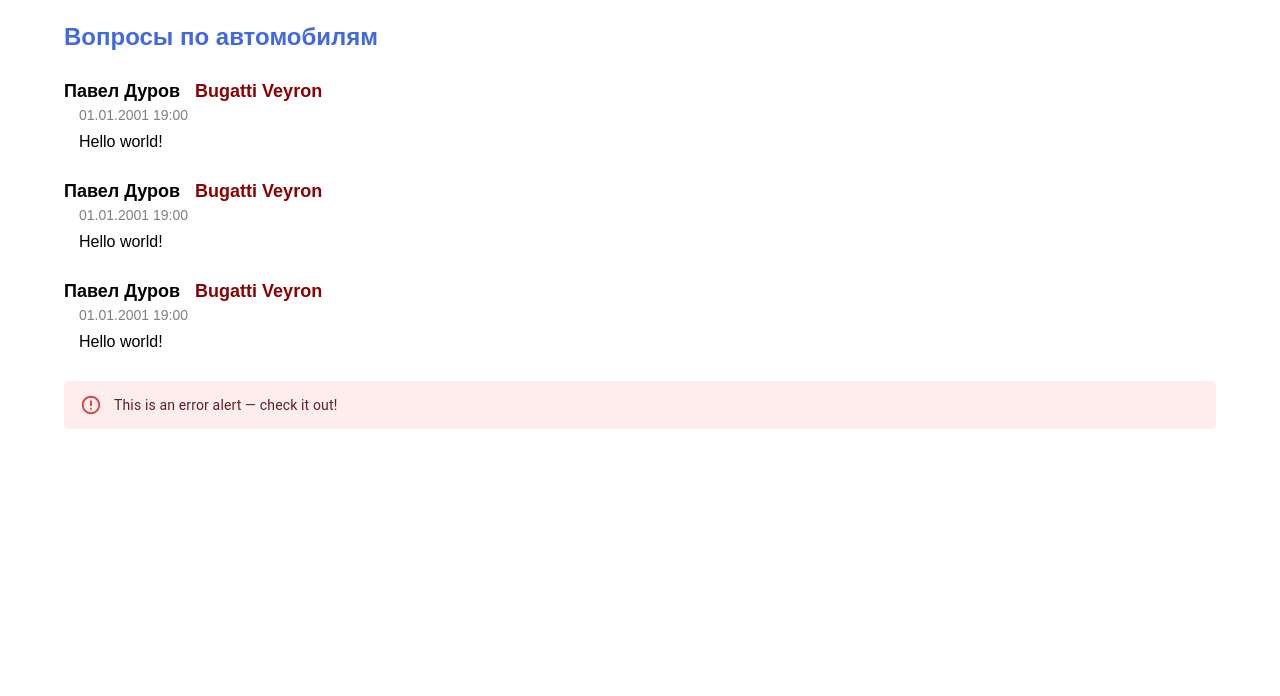
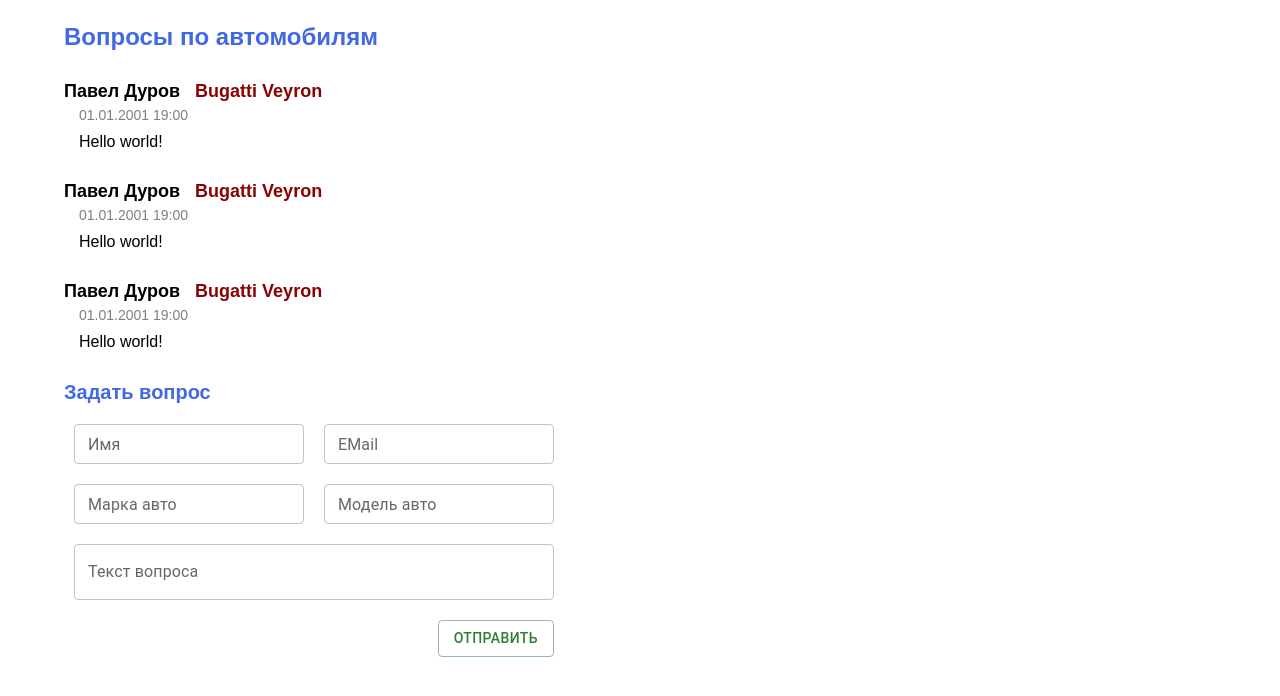
Before and after one commit to NoTimeForHero/rolf-test-task, a React (Create React App) app: page / in a window 1280 px wide. Shown: the top 696 px of the page. Built offline with nearby package versions, Linux system fonts and the light colour scheme.

Commit message:
Вёрстка формы добавления вопроса

```diff
--- /dev/null
+++ b/src/components/AddQuestionForm/index.module.scss
@@ -0,0 +1,35 @@
+
+$input-margin: 10px;
+
+.root {
+  max-width: 500px;
+}
+
+.header {
+  margin: 10px 0;
+  font-size: 20px;
+  font-weight: bold;
+  color: royalblue;
+}
+
+.inputGroup {
+  display: flex;
+  flex-wrap: wrap;
+
+  .input {
+    margin: $input-margin;
+    flex: 1 0 45%;
+  }
+}
+
+.textarea {
+  margin: $input-margin !important;
+  // Костыль, чтобы избежать головной боли с переопределением внтуренних стилей MUI
+  width: calc(100% - #{$input-margin} * 2);
+}
+
+.buttons {
+  display: flex;
+  justify-content: flex-end;
+  margin: $input-margin;
+}
--- /dev/null
+++ b/src/components/AddQuestionForm/index.tsx
@@ -0,0 +1,24 @@
+import React from 'react';
+import { Button, TextField } from '@mui/material';
+import styles from './index.module.scss';
+
+function AddQuestionForm() {
+  return (
+    <div className={styles.root}>
+      <div className={styles.header}>Задать вопрос</div>
+
+      <div className={styles.inputGroup}>
+        <TextField className={styles.input} label="Имя" size="small" variant="outlined" />
+        <TextField className={styles.input} label="EMail" size="small" variant="outlined" />
+        <TextField className={styles.input} label="Марка авто" size="small" variant="outlined" />
+        <TextField className={styles.input} label="Модель авто" size="small" variant="outlined" />
+      </div>
+      <TextField className={styles.textarea} label="Текст вопроса" variant="outlined" multiline={true} />
+      <div className={styles.buttons}>
+        <Button variant="outlined" color="success">Отправить</Button>
+      </div>
+    </div>
+  );
+}
+
+export default AddQuestionForm;
--- a/src/components/App/index.tsx
+++ b/src/components/App/index.tsx
@@ -1,7 +1,8 @@
 import React from 'react';
-import { Alert, Container } from '@mui/material';
+import { Container } from '@mui/material';
 import styles from './index.module.scss';
 import Question from '../Question';
+import AddQuestionForm from '../AddQuestionForm';
 
 function App() {
   const queProps = {
@@ -13,16 +14,11 @@
 
   return (
     <Container maxWidth="lg" className={styles.app}>
-
       <div className={styles.header}>Вопросы по автомобилям</div>
-
       <Question {...queProps} />
       <Question {...queProps} />
       <Question {...queProps} />
-
-      <div className="App">
-        <Alert severity="error">This is an error alert — check it out!</Alert>
-      </div>
+      <AddQuestionForm />
     </Container>
   );
 }
```
Also changed, not shown: src/components/App/index.module.scss (+4 -4 lines).
